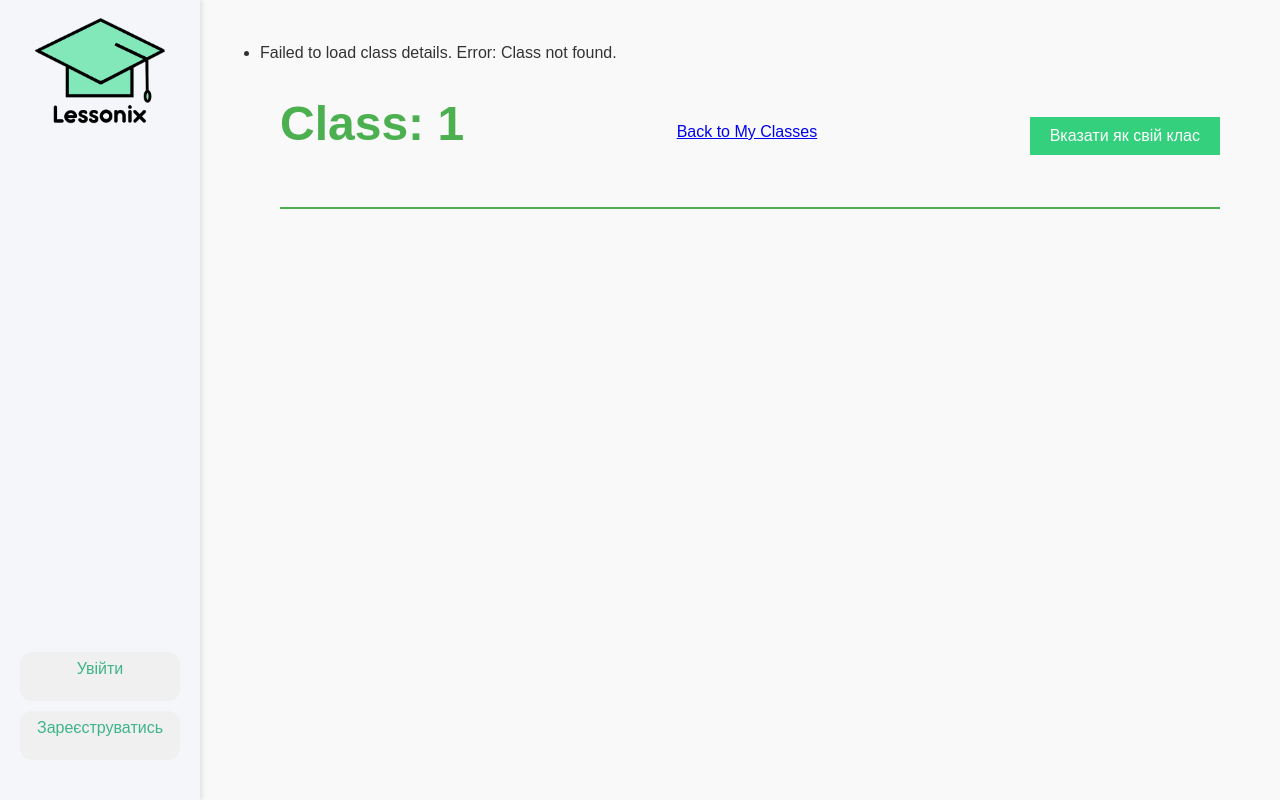
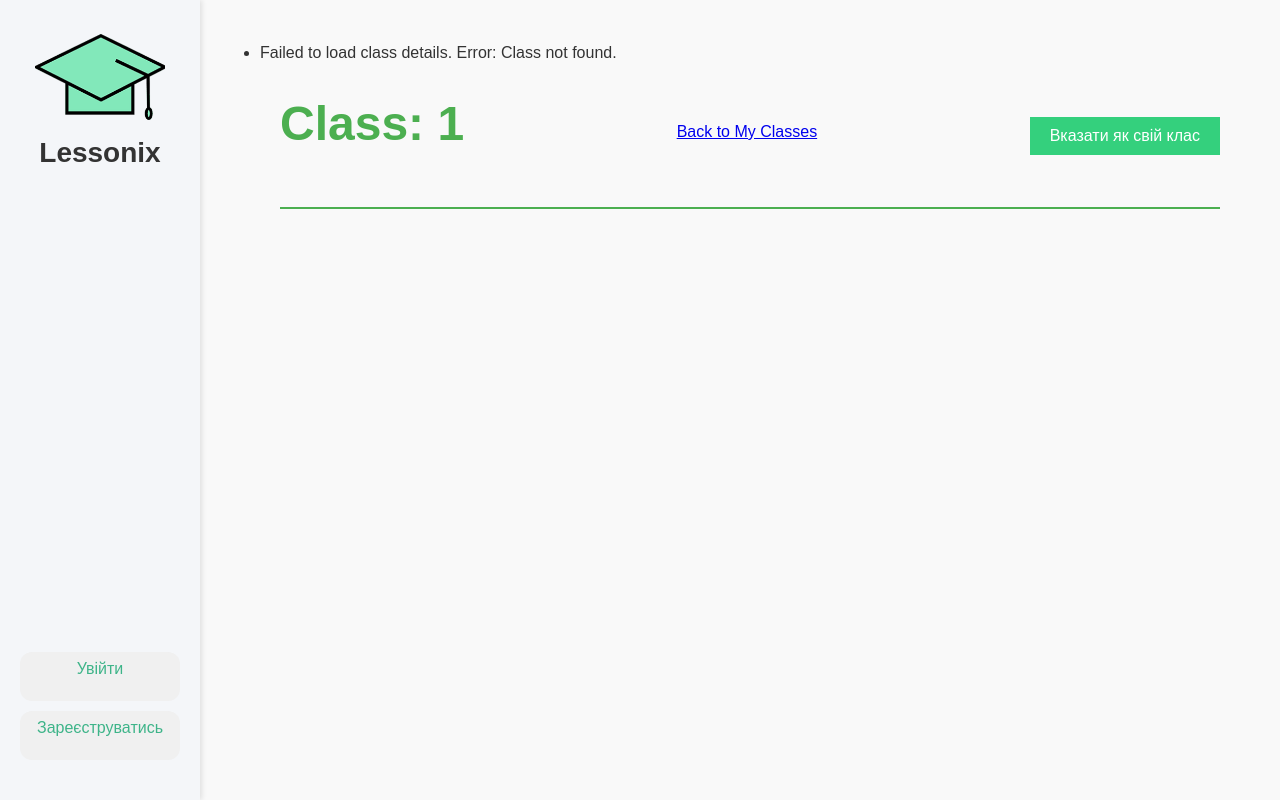
Before and after one commit to andrew-potapenko17/web-lessonixapp, a Django app: page /class/1/1/ in a window 1280 px wide. Run offline with Django 4.2, Linux system fonts and the light colour scheme; data that the repository does not hold is empty.

Commit message:
navbar logo adjustment

```diff
--- a/lessonixapp/static/styles/navbar.css
+++ b/lessonixapp/static/styles/navbar.css
@@ -28,13 +28,21 @@
     display: flex;
     justify-content: center;
     align-items: center;
+    flex-direction: column;
     height: 110px;
+}
+
+.navbar-title {
+    font-size: 28px;
+    font-weight: bold;
+    margin-top: -10px;
 }
 
 .main-ico img {
     width: 130px;
     height: auto;
     border-radius: 10px;
+    margin-top: 50px;
     transition: transform 0.3s ease;
 }
 
--- a/lessonixapp/templates/navbar.html
+++ b/lessonixapp/templates/navbar.html
@@ -4,8 +4,9 @@
     <div class="navbar-content">
         <div class="main-ico">
             <a href="/">
-                <img src="{% static 'img/mainpage_ico.png' %}" alt="Main Icon">
+                <img src="{% static 'img/tab_ico.png' %}" alt="Main Icon">
             </a>
+            <p class="navbar-title">Lessonix</p>
         </div>
 
         <div class="links-container">
```
